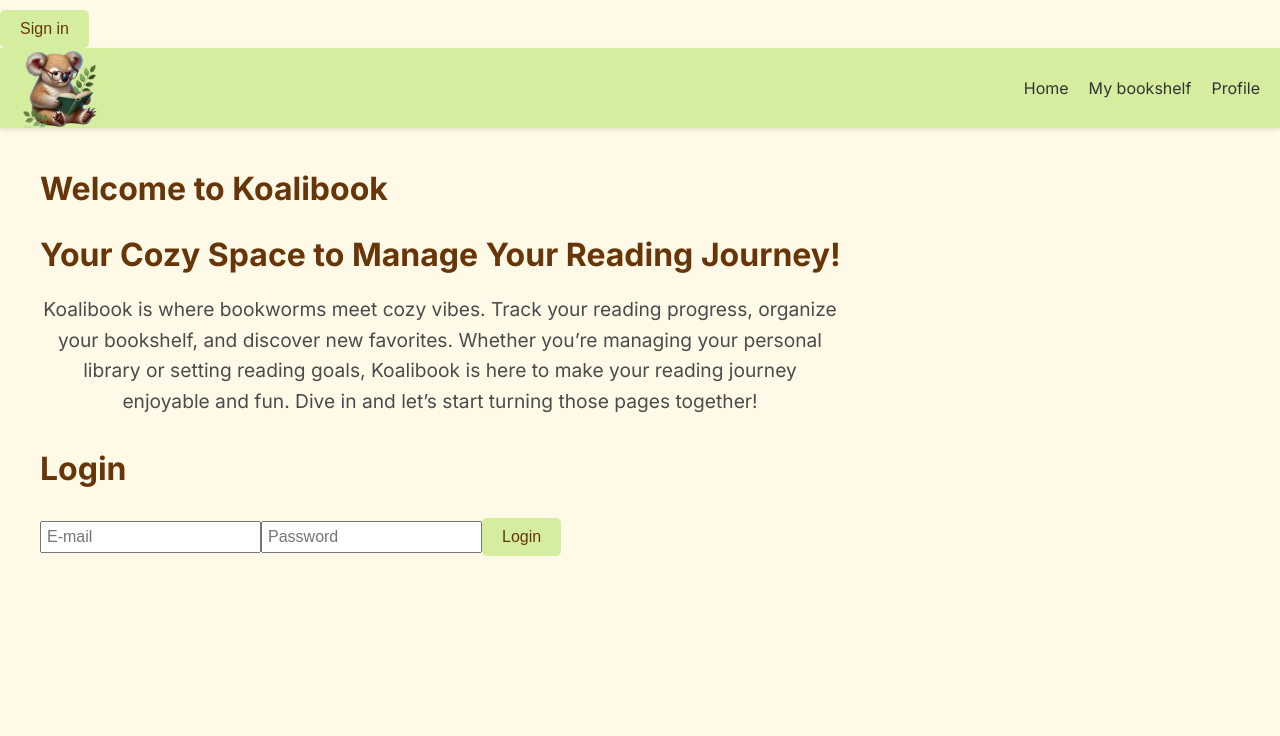
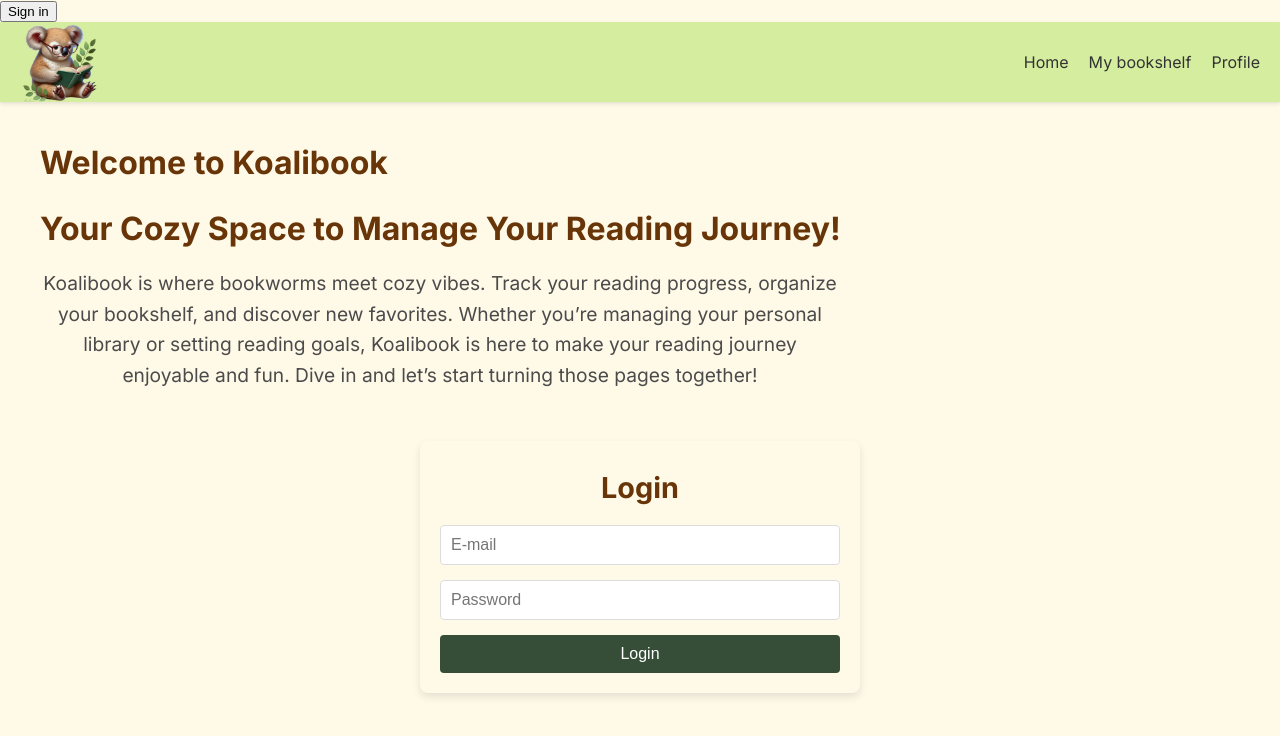
Before and after one commit to NatalieLuka/koalibook-web, a Next.js app: page / in a window 1280 px wide. Shown: the top 736 px of the page. Built offline with nearby package versions, Linux system fonts and the light colour scheme; no server answers.

Commit message:
fetch total progress, styling

```diff
--- a/src/app/globals.css
+++ b/src/app/globals.css
@@ -49,28 +49,69 @@ p {
   color: var(--paragraph-light);
 }
 
+.login-container {
+  display: flex;
+  flex-direction: column;
+  align-items: center;
+  justify-content: center;
+  width: 100%;
+  max-width: 400px;
+  margin: 50px auto;
+  border-radius: 8px;
+  box-shadow: 0 4px 8px rgba(0, 0, 0, 0.1);
+  background-color: var(--background);
+  padding-left: 20px;
+  padding-right: 20px;
+  padding-bottom: 20px;
+}
+
+.login-container h3 {
+  margin-bottom: 20px;
+  font-size: 1.8rem;
+  color: var(--paragraph-dark);
+}
+
+.login-container form {
+  display: flex;
+  flex-direction: column;
+  width: 100%;
+}
+
+.login-container input {
+  margin-bottom: 15px;
+  padding: 10px;
+  font-size: 16px;
+  border: 1px solid #ddd;
+  border-radius: 4px;
+}
+
+.login-container input:focus {
+  border-color: var(--secondary);
+  outline: none;
+}
+
+.login-container button {
+  padding: 10px;
+  font-size: 16px;
+  color: #fff;
+  background-color: var(--secondary);
+  border: none;
+  border-radius: 4px;
+  cursor: pointer;
+  transition: background-color 0.3s ease;
+}
+
+.login-container button:hover {
+  background-color: var(--primary);
+  color: var(--secondary);
+}
+
 ul {
   padding-left: 0;
 }
 
 li {
   list-style: none;
-}
-
-button {
-  background-color: var(--primary);
-  color: var(--paragraph-dark);
-  border: none;
-  padding: 10px 20px;
-  border-radius: 5px;
-  cursor: pointer;
-  font-size: 1rem;
-  margin-top: 10px;
-}
-
-button:hover {
-  background-color: var(--secondary);
-  color: white;
 }
 
 .error-message {
@@ -95,6 +136,9 @@ button:hover {
 }
 
 .book-card {
+  display: flex;
+  flex-direction: column;
+  justify-content: space-between;
   background-color: var(--primary);
   border-radius: 10px;
   box-shadow: 0 4px 8px rgba(0, 0, 0, 0.1);
@@ -102,7 +146,6 @@ button:hover {
   text-align: center;
   transition: transform 0.2s, box-shadow 0.2s;
 }
-
 .book-card:hover {
   transform: scale(1.05);
   box-shadow: 0 6px 12px rgba(0, 0, 0, 0.2);
@@ -126,9 +169,12 @@ button:hover {
   font-size: 1rem;
   color: var(--paragraph-light);
   margin-bottom: 10px;
+  flex-grow: 1;
+  height: 100%;
 }
 
 .book-card button {
+  margin-top: 10px;
   width: 100%;
   padding: 10px;
   background-color: var(--secondary);
@@ -140,7 +186,8 @@ button:hover {
 }
 
 .book-card button:hover {
-  background-color: var(--paragraph-dark);
+  background-color: var(--background);
+  color: var(--secondary);
 }
 
 .book-detail-container {
--- a/src/components/Navbar.js
+++ b/src/components/Navbar.js
@@ -2,9 +2,20 @@ import Link from "next/link";
 import { useRouter } from "next/navigation";
 import Image from "next/image";
 import styles from "./Navbar.module.css";
+import { useAuth } from "@clerk/nextjs";
 
 const Navbar = () => {
   const router = useRouter();
+  const { user, signOut } = useAuth();
+
+  const handleSignOut = async () => {
+    try {
+      await signOut();
+      router.push("/");
+    } catch (error) {
+      console.error("SignOut Error:", error);
+    }
+  };
 
   return (
     <nav className={styles.navbar}>
@@ -26,6 +37,11 @@ const Navbar = () => {
         <li>
           <Link href="/profile">Profile</Link>
         </li>
+        {user && (
+          <li className={globalStyles.button}>
+            <button onClick={handleSignOut}>Logout</button>
+          </li>
+        )}
       </ul>
     </nav>
   );
--- a/src/components/Progressbar.js
+++ b/src/components/Progressbar.js
@@ -1,6 +1,5 @@
 "use client";
 
-import { useState } from "react";
 import Image from "next/image";
 import climbingKoala from "../../public/climbingKoala.png";
 import styles from "./Progressbar.module.css";
@@ -17,14 +16,13 @@ export default function ProgressBar({ data = [] }) {
 
           return (
             <div key={index} className={styles.barContainer}>
-              <p>{entry.pages}</p>
+              <p className={styles.entryPages}>{entry.pages}</p>
               <div className={styles.bar} style={{ height: `${barHeight}px` }}>
                 {barHeight > 19 && (
                   <Image
                     src={climbingKoala}
                     alt="Climbing Koala"
                     className={styles.icon}
-                    // style={{ bottom: `${barHeight - 15}px` }}
                   />
                 )}
               </div>
--- a/src/components/login-form.jsx
+++ b/src/components/login-form.jsx
@@ -36,7 +36,7 @@ export default function LoginForm() {
   }
 
   return (
-    <form>
+    <form onSubmit={handleSubmit}>
       <input
         placeholder="E-mail"
         autoCapitalize="none"
@@ -53,7 +53,7 @@ export default function LoginForm() {
         onChange={(e) => setPassword(e.target.value)}
         required
       />
-      <button type="submit" onClick={handleSubmit}>
+      <button type="submit" className="login-button">
         Login
       </button>
     </form>
```
Also changed, not shown: src/app/profile/page.js (+6 -17 lines), src/components/Progressbar.module.css (+9 -4 lines).
